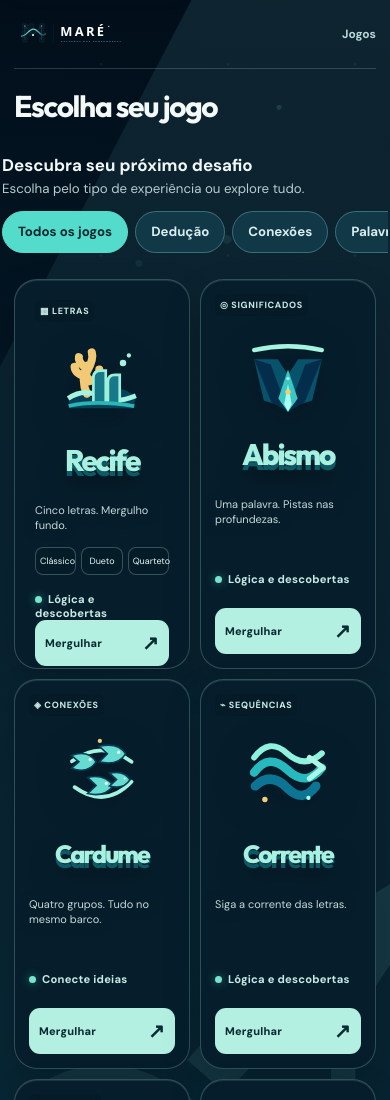
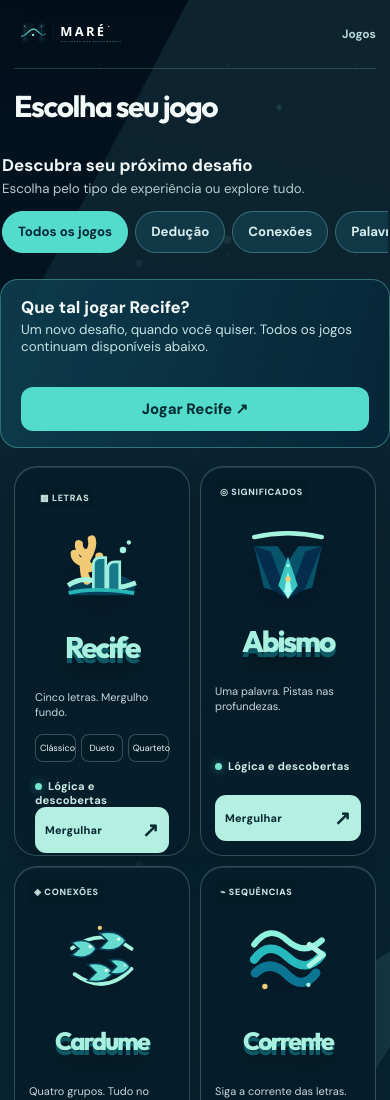
Before and after one commit to paulociano/mare, a website: page index.html in a window 390 px wide. Shown: the top 1100 px of the page. Drawn offline with Linux system fonts and the light colour scheme.

Commit message:
feat: gameplay-first layout and discovery improvements (#47)
* feat(ux): improve game-first layout and mobile controls

* feat(discovery): add a personalized next-game recommendation without tracking

* test(discovery): cover recommendation link and no-storage fallback

* fix(ui): keep recommendation within hub enhancement closure

```diff
--- a/mare-evolution.css
+++ b/mare-evolution.css
@@ -85,3 +85,20 @@ body:is(.mar-app,.mare-recife) :is(.notice,.status,[role="status"],[aria-live="p
 @media(prefers-reduced-motion:reduce){
  body:is(.mar-app,.mare-recife) :is(button,a,input,[role="button"]){transition:none!important;animation:none!important;transform:none!important}
 }
+
+/* UX game-first: keep meaningful controls visible without changing gameplay structure. */
+body.mar-app :is(.heading,.hero,.newgame-intro){margin-bottom:clamp(10px,1.8vw,20px)}
+body.mar-app :is(.heading,.hero,.newgame-intro) p{max-width:64ch;line-height:1.5}
+body.mar-app :is(.game,.panel,.newgame-panel){scroll-margin-top:16px}
+body.mar-app :is(.game,.panel,.newgame-panel) :is(button,input){font:inherit}
+body.mar-app :is(.game,.panel,.newgame-panel) :is(button,input):disabled{cursor:not-allowed}
+body.mar-app :is(.game,.panel,.newgame-panel) :is(button,[role="button"]){touch-action:manipulation}
+body.mar-app :is(.game,.panel,.newgame-panel) :is(.statusline,.newgame-hud,.progress){font-variant-numeric:tabular-nums}
+body.mare-recife .game{scroll-margin-top:12px}
+body.mare-hub .mare-recommendation{order:2;display:flex;align-items:center;justify-content:space-between;gap:18px;padding:16px 20px;border:1px solid #67cbbb6e;border-radius:18px;background:linear-gradient(105deg,#0e4051d9,#072638ec)}
+body.mare-hub .mare-recommendation[hidden]{display:none!important}
+body.mare-hub .mare-recommendation__title{font-size:1.05rem;color:var(--mare-evo-foam);font-weight:800}
+body.mare-hub .mare-recommendation__copy{font-size:.84rem;color:#c6e3e5;margin-top:3px}
+body.mare-hub .mare-recommendation__link{display:inline-flex;justify-content:center;align-items:center;min-height:44px;padding:10px 18px;flex-shrink:0;text-align:center;text-decoration:none;border-radius:12px;background:var(--mare-evo-aqua);color:#042b31;font-weight:800}
+body.mare-hub .mare-recommendation__link:is(:hover,:focus-visible){background:#a2f7df;color:#042b31}
+@media(max-width:600px){body.mare-hub .mare-recommendation{flex-direction:column;align-items:stretch}body.mare-hub .mare-recommendation__link{width:100%}body.mar-app :is(.heading,.hero,.newgame-intro){margin-bottom:10px}}
--- a/mare-evolution.js
+++ b/mare-evolution.js
@@ -45,4 +45,23 @@
   const saved=Object.keys(localStorage).filter(key=>key.startsWith('mare-')&&!key.includes('last-played'));
   document.body.dataset.depth=saved.length>=12?'deep':saved.length>=4?'explorer':'surface';
  }catch{document.body.dataset.depth='surface'}
+ // A lightweight next-game recommendation without external tracking or a login.
+ // Prefer a game not previously opened, falling back to the first available game.
+ const candidate=cards.find(card=>{
+  const href=card.querySelector('.mar-cta')?.getAttribute('href')?.split('?')[0];
+  if(!href)return false;
+  try{return localStorage.getItem('mare-last-played')!==href}catch{return true}
+ })||cards[0];
+ const suggestedLink=candidate?.querySelector('.mar-cta');
+ const suggestedName=candidate?.querySelector('h2')?.textContent?.trim();
+ if(suggestedLink&&suggestedName){
+  const recommendation=document.createElement('section');
+  recommendation.className='mare-recommendation';
+  recommendation.setAttribute('aria-label','Sugestão de jogo');
+  const summary=document.createElement('div');
+  const label=document.createElement('div');label.className='mare-recommendation__title';label.textContent='Que tal jogar '+suggestedName+'?';
+  const hint=document.createElement('p');hint.className='mare-recommendation__copy';hint.textContent='Um novo desafio, quando você quiser. Todos os jogos continuam disponíveis abaixo.';
+  const open=document.createElement('a');open.className='mare-recommendation__link';open.href=suggestedLink.getAttribute('href');open.textContent='Jogar '+suggestedName+' ↗';
+  summary.append(label,hint);recommendation.append(summary,open);toolbar.after(recommendation);
+ }
 })();
```
Also changed, not shown: tests/evolution.cjs (+5 -1 lines).
